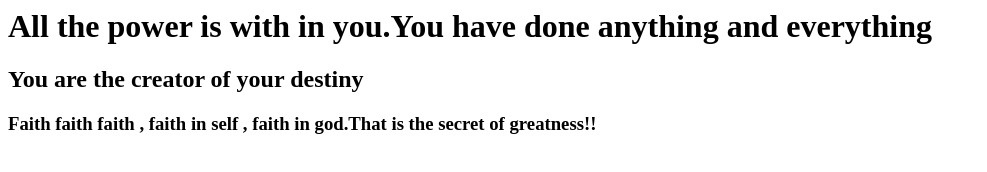
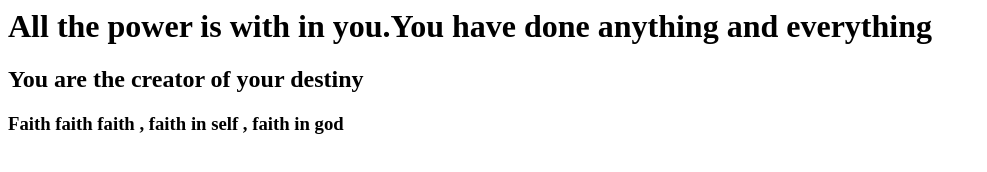
Before and after one commit to rajatmahajan03/checkgitrepo, a plain HTML site: page index.html in a window 1280 px wide. Shown: the whole page, without its empty margins (0-987 px from the left). Drawn offline with Linux system fonts and the light colour scheme.

Commit message:
Revert "Update index.html"
This reverts commit 8f6c2d0580c9ac671f0b08fe74a55c7e54f97dcf.

```diff
--- a/index.html
+++ b/index.html
@@ -2,6 +2,6 @@
 <body>
 <h1>All the power is with in you.You have done anything and everything</h1>
 <h2> You are the creator of your destiny </h2>
-<h3>Faith faith faith , faith in self , faith in god.That is the secret of greatness!!</h3>
+<h3>Faith faith faith , faith in self , faith in god</h3>
 </body>
 </html>
```
